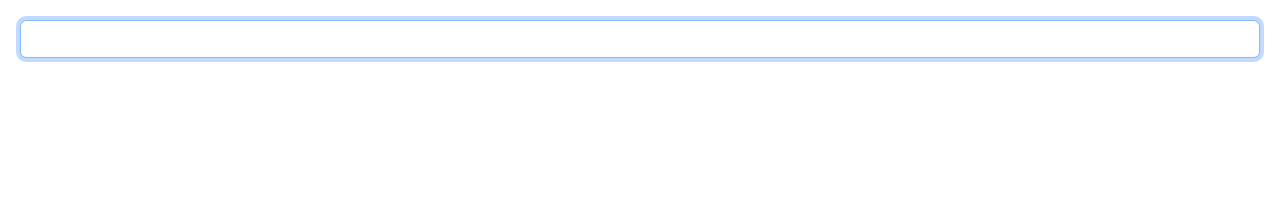
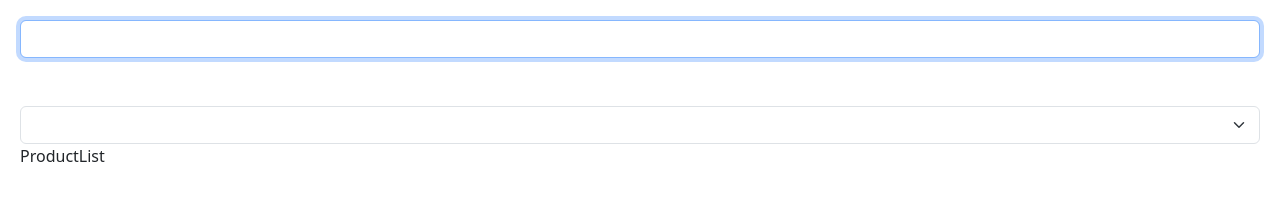
Before and after one commit to OykunYanilmaz/react-app, a React app: page / in a window 1280 px wide. Shown: the top 218 px of the page. Built offline with nearby package versions, Linux system fonts and the light colour scheme; the HTML template or start-up script is replaced by a standard one.

Commit message:
Effect dependencies and effect clean up

```diff
--- a/src/App.tsx
+++ b/src/App.tsx
@@ -1,6 +1,9 @@
-import { useEffect, useRef } from "react";
+import { useEffect, useRef, useState } from "react";
+import ProductList from "./expense-tracker/components/ProductList";
 
 function App() {
+  const [category, setCategory] = useState("");
+
   const ref = useRef<HTMLInputElement>(null);
 
   //afterRender
@@ -10,12 +13,32 @@
   });
 
   useEffect(() => {
-    document.title = "My App";
+    document.title = "My App - Oykun";
+  });
+
+  const connect = () => console.log("Connecting");
+  const disconnect = () => console.log("Disconnecting");
+
+  useEffect(() => {
+    connect();
+
+    return () => disconnect();
   });
 
   return (
     <div>
       <input ref={ref} type="text" className="form-control" />
+      <br />
+      <br />
+      <select
+        className="form-select"
+        onChange={(event) => setCategory(event.target.value)}
+      >
+        <option value=""></option>
+        <option value="Clothing">Clothing</option>
+        <option value="Household">Household</option>
+      </select>
+      <ProductList category={category} />
     </div>
   );
 }
--- /dev/null
+++ b/src/expense-tracker/components/ProductList.tsx
@@ -0,0 +1,18 @@
+import { useEffect, useState } from "react"
+
+
+const ProductList = ({ category }: { category: string }) => {
+
+  const [products, setProducts] = useState<string[]>([]);
+
+  useEffect(() => {
+    console.log('Fetching products in ', category);
+    setProducts(['Clothing', 'Household'])
+  }, [category]); //execute only once
+
+  return (
+    <div>ProductList</div>
+  )
+}
+
+export default ProductList
```
